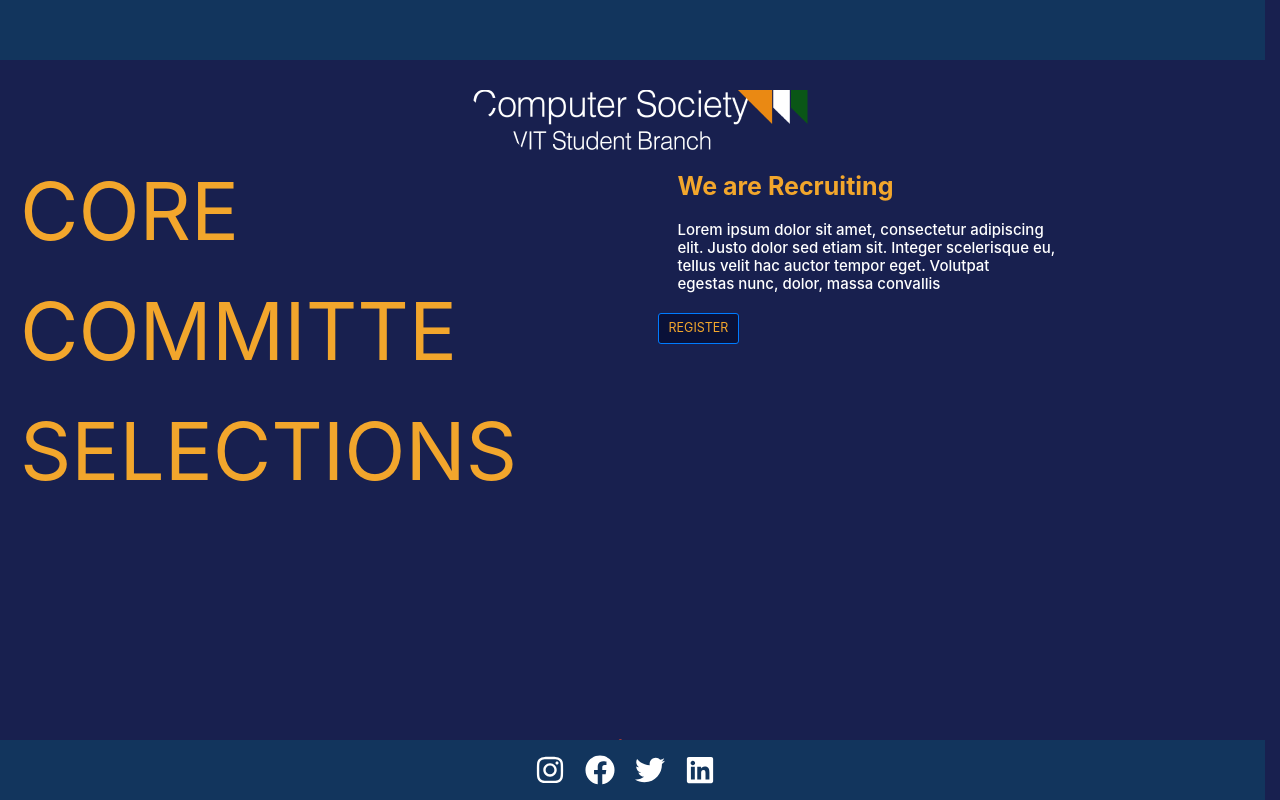
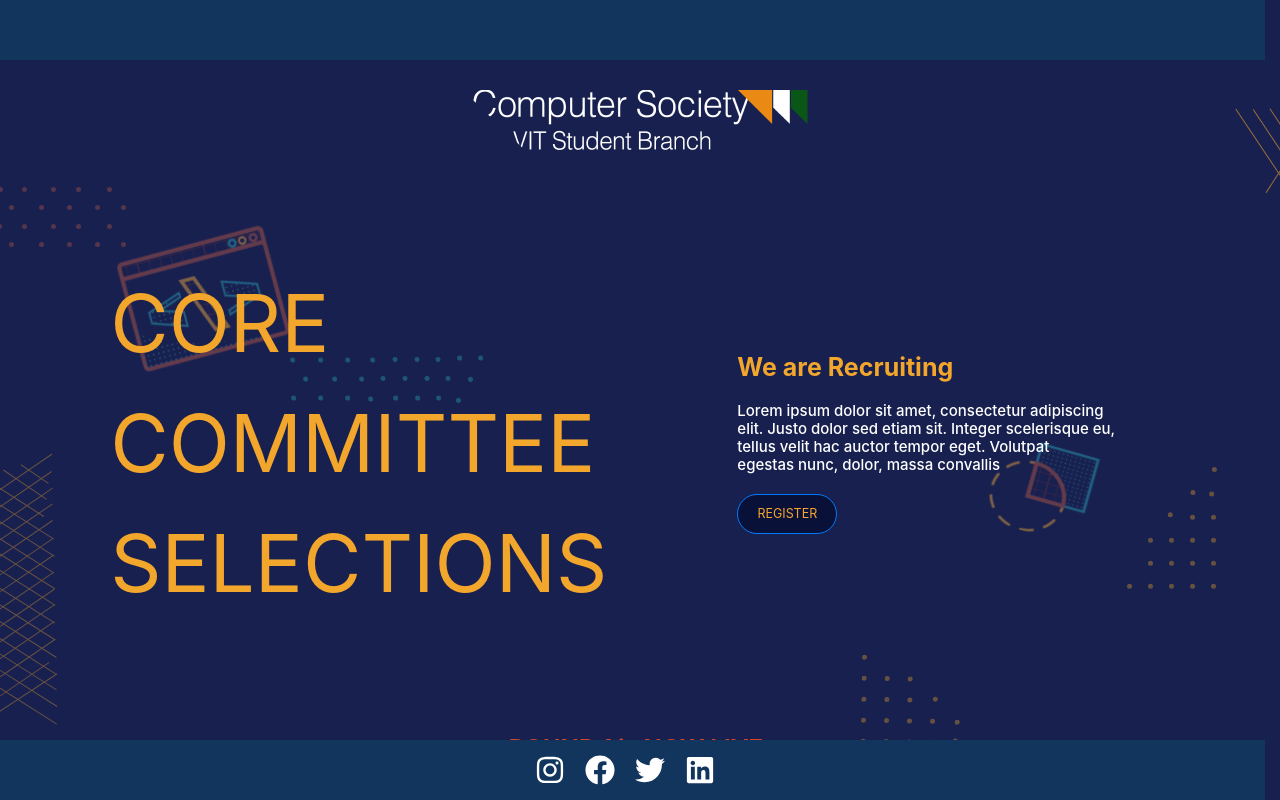
Before and after one commit to csivitu/CCS-2020-Frontend, a React (Create React App) app: page /home in a window 1280 px wide. Built offline with nearby package versions, Linux system fonts and the light colour scheme.

Commit message:
fix: Alignment

```diff
--- a/src/components/header/header.styles.css
+++ b/src/components/header/header.styles.css
@@ -2,5 +2,5 @@
 	display: flex;
 	justify-content: center;
 	align-items: center;
-    position: absolute;
+	position: absolute;
 }
--- a/src/pages/HomePage/HomePage.jsx
+++ b/src/pages/HomePage/HomePage.jsx
@@ -6,10 +6,9 @@ import './HomePage.styles.css';
 import csilogo from '../../assets/ComingSoonPage/csilogo.png';
 
 const HomePage = () => (
-    <>
+    <div className="all">
 
-        <Container fluid>
-
+        <Container>
             <Row className="text-center">
                 <div className="mt-5 mx-auto">
                     <a href="https://csivit.com" rel="noreferrer" target="_blank">
@@ -18,19 +17,16 @@ const HomePage = () => (
                 </div>
             </Row>
             <Row className="middle">
-                <Col className="text-div justify-content-center">
+                <Col className="text-div d-flex justify-content-center align-items-center">
                     CORE
                     <br />
-                    COMMITTE
-                    {' '}
+                    COMMITTEE
                     <br />
                     SELECTIONS
-                    {' '}
-                    <br />
                 </Col>
-                <Col className="justify-content-left">
+                <Col className="d-flex justify-content-center align-items-center">
                     <div>
-                        <div className="text-div">
+                        <div className="recruiting d-flex-column justify-content-space-around">
                             <h1><b>We are Recruiting</b></h1>
                             <h4 className="content">
                                 Lorem ipsum dolor sit amet, consectetur adipiscing
@@ -59,7 +55,7 @@ const HomePage = () => (
 
         </Container>
 
-    </>
+    </div>
 );
 
 export default HomePage;
--- a/src/pages/HomePage/HomePage.styles.css
+++ b/src/pages/HomePage/HomePage.styles.css
@@ -1,28 +1,46 @@
-html,body {
-	font-size: 62.5%; /*10px*/
+html,
+body {
+  font-size: 62.5%;
   height: 100vh;
+}
+.all {
+  background-image: url("../../assets/HomePage/background.svg");
 
 }
-
 body {
   display: flex;
   flex-direction: column;
   justify-content: space-between;
 }
 
-.content{
+.content {
   color: white;
 }
 
-.register{
-	color: #F2A62C;
-	background-color: #0A1138;
+.register {
+  color: #f2a62c;
+  background-color: #0a1138;
+  height: 4rem;
+  width: 10rem;
+  border-radius: 32rem;
 }
 
-.bottom{
-	color: #D44529;
+.bottom {
+  color: #d44529;
 }
 
-.middle{
+.bottom > h1{
+	font-size: x-large;
+}
+
+.middle {
   height: 73vh;
 }
+
+.recruiting{
+	color: #f2a62c;
+}
+
+.recruiting > *{
+ margin-bottom: 20px;
+}
```
Also changed, not shown: 1 other file (tests, documents, lock files or other folders). Lines whose indentation alone changed are shown as unchanged.
